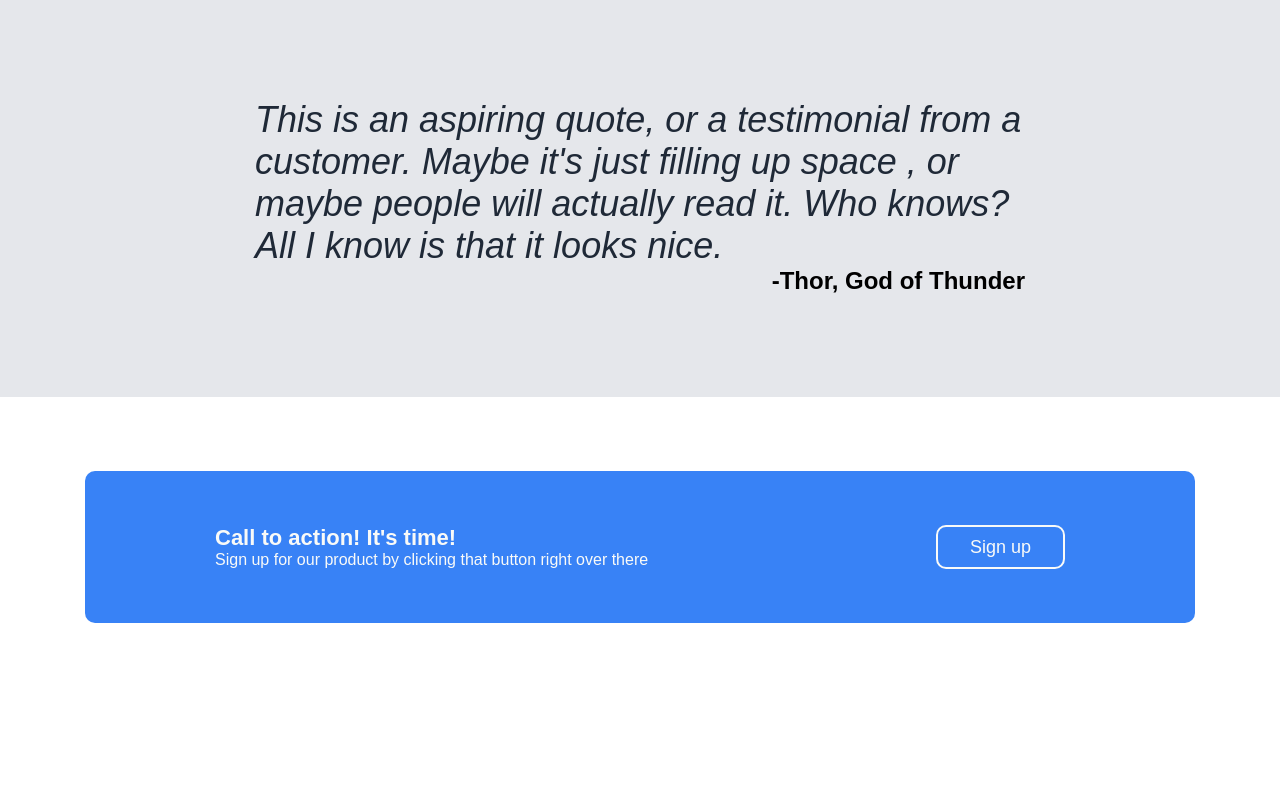
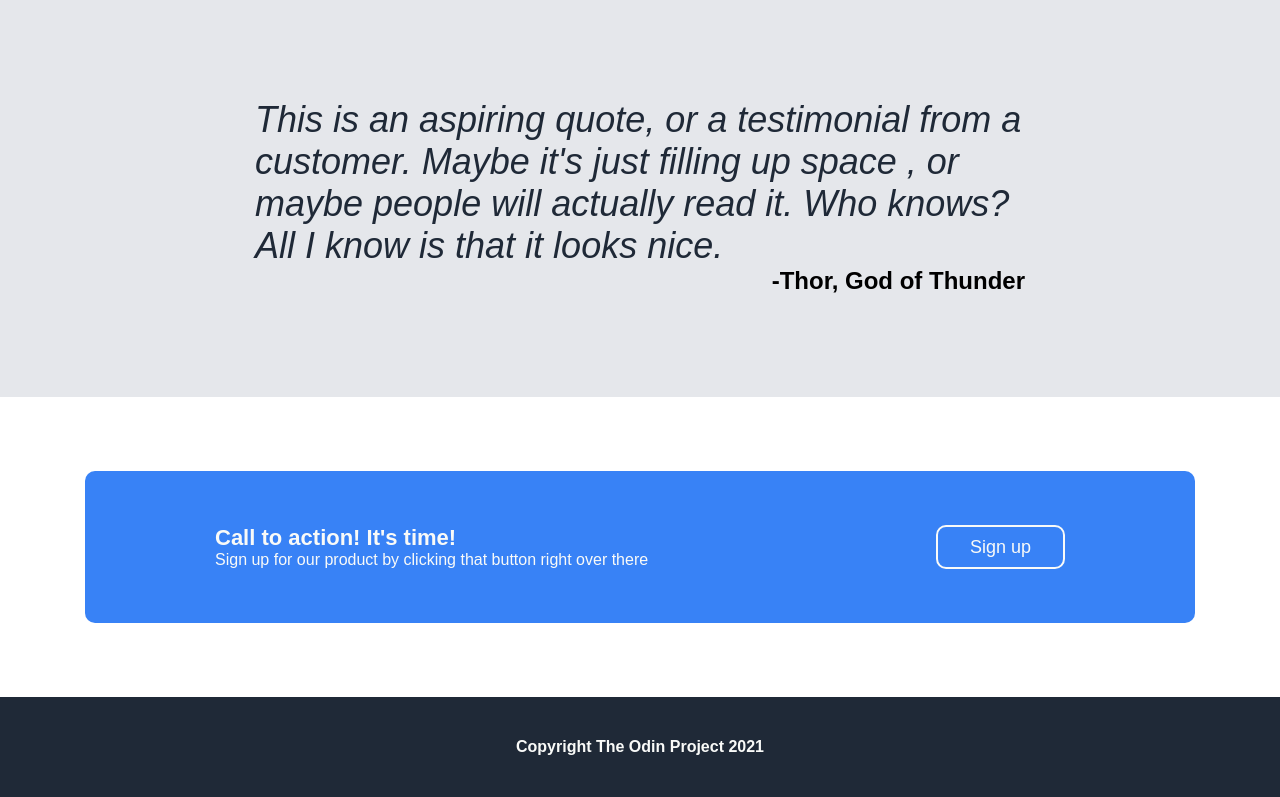
Before and after one commit to Keivelator/odin-landing-page, a plain HTML site: page index.html in a window 1280 px wide. Shown: the part 861-1658 px from the top of the page. Before the commit the page ends 1558 px from the top, so only its background shows below. Drawn offline with Linux system fonts and the light colour scheme.

Commit message:
finished the footer

```diff
--- a/index.html
+++ b/index.html
@@ -86,5 +86,10 @@
             <button class="signup-call-button">Sign up</button>
         </div>
     </div>
+    <div class="footer-container">
+        <p class="footer">
+            Copyright The Odin Project 2021
+        </p>
+    </div>
 </body>
 </html>
--- a/styles.css
+++ b/styles.css
@@ -166,3 +166,18 @@
     font-size: 18px;
     font-weight: 500;
 }
+
+/* Footer */
+
+.footer-container {
+    display: flex;
+    justify-content: center;
+    align-items: center;
+    background-color: #1F2937;
+    height: 100px;
+}
+
+.footer {
+    color: #f9faf8;
+    font-weight: 600;
+}
```
